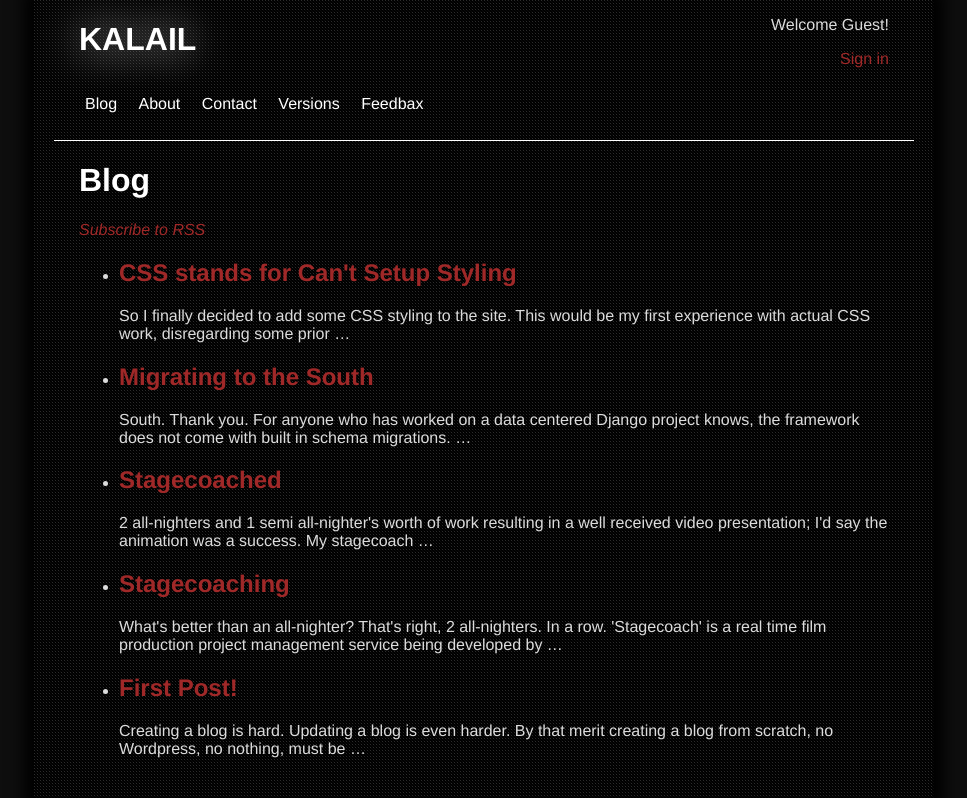
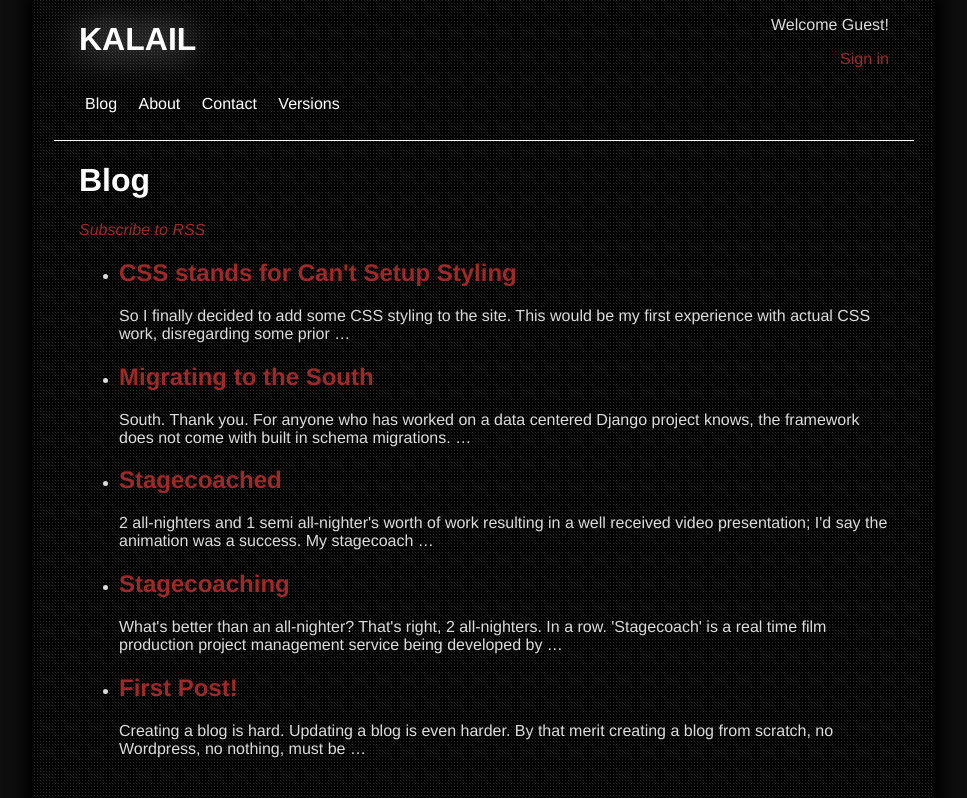
Before and after one commit to thekashifmalik/Kalail, a Django app: page /blog/ in a window 1280 px wide. Shown: the top 798 px of the page, without its empty margins (156-1123 px from the left). Run offline with Django 3.2, Linux system fonts and the light colour scheme; data comes from the database, SQL or seed files in the repository; parts of the project's set-up code (start-up, migrations or seed data) failed here and were passed over; some libraries are stand-ins or nearby versions.

Commit message:
Change: Remove Feedbax app links

```diff
--- a/kalail/templates/base.html
+++ b/kalail/templates/base.html
@@ -52,9 +52,6 @@
                             <li class="header_item">
                                 <a class="header_item_link" href= {% url versioning.views.index %} >Versions</a>
                             </li>
-                            <li class="header_item">
-                                <a class="header_item_link" href= {% url feedbax.views.index %} >Feedbax</a>
-                            </li>
                         </ul>
                     </div>
                 </div>
--- a/kalail/urls.py
+++ b/kalail/urls.py
@@ -9,7 +9,6 @@ admin.autodiscover()
 urlpatterns = patterns('',
 	url(r'^blog/', include('blog.urls')),
 	url(r'^versions/', include('versioning.urls')),
-    url(r'^feedbax/', include('feedbax.urls')),
     # Examples:
     # url(r'^$', 'kalail.views.home', name='home'),
     # url(r'^kalail/', include('kalail.foo.urls')),
```
